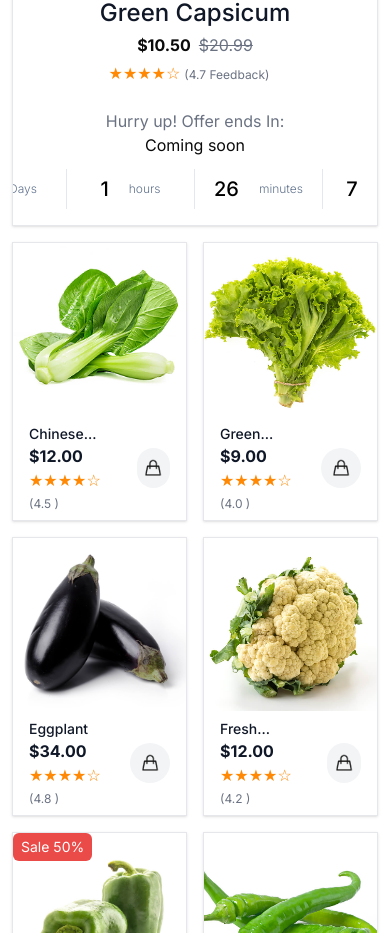
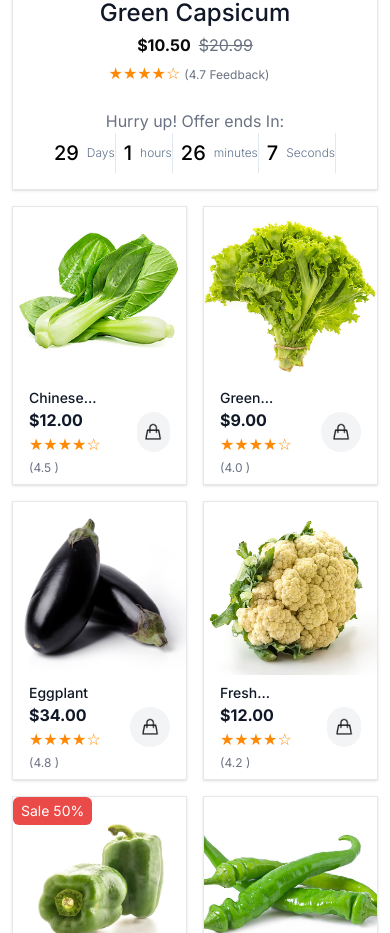
Before and after one commit to Anonymous-Roys/smabuyer, a Next.js app: page / in a window 390 px wide. Shown: the part 2660-3593 px from the top of the page. Built offline with nearby package versions, Linux system fonts and the light colour scheme.

Commit message:
ensure that the timer works and it's responsive accross all media queries

```diff
--- a/components/custom/CountDownItem.tsx
+++ b/components/custom/CountDownItem.tsx
@@ -7,8 +7,7 @@ type TimeUnit = "DAY" | "HOUR" | "MINUTE" | "SECOND";
 const CountDownShift = () => {
   return (
     <div className="flex items-center max-sm:flex-col gap-3 justify-center bg-white px-4">
-      <p className="text-primary-500 ">Coming soon</p>
-      <div className="mx-auto flex w-full max-w-lg items-center ">
+      <div className="mx-auto flex gap-2 w-full max-w-lg items-center ">
         <CountDownItem unit="DAY" text="Days" />
         <CountDownItem unit="HOUR" text="hours" />
         <CountDownItem unit="MINUTE" text="minutes" />
@@ -23,7 +22,7 @@ export default CountDownShift;
 const CountDownItem = ({ unit, text }: { unit: TimeUnit; text: string }) => {
   const { ref, time } = useTimer(unit);
   return (
-    <div className="flex h-[40px] w-[200px] items-center justify-center gap-5 border-r-[1px] border-slate-200 font-mono md:gap-2">
+    <div className="flex h-[40px] flex-1 items-center justify-center gap-2 sm:gap-5 border-r-[1px] border-slate-200 font-mono md:gap-2">
       <motion.div className="relative  overflow-hidden text-center ">
         <motion.span
           ref={ref}
--- a/components/ui/custom-card.tsx
+++ b/components/ui/custom-card.tsx
@@ -690,7 +690,7 @@ const ProductCard = React.forwardRef<HTMLDivElement, ProductCardProps>(
                     </li>
                   </div>
                 </ul> */}
-                <div className="flex justify-center items-center px-4">
+                <div className="">
                 <CountDownShift/>
                 </div>
               </div>
--- a/constants/products.ts
+++ b/constants/products.ts
@@ -168,4 +168,5 @@ export const HOTDEAL = {
     discount: 50,
     imageAlt: "Product 5 Image",
     isHotDeal: true,
+    endDate: new Date("2025-05-31T00:00:00Z"),
 };
--- a/hooks/useTimer.ts
+++ b/hooks/useTimer.ts
@@ -2,6 +2,7 @@
 
 import { useAnimate } from "framer-motion";
 import { useEffect, useRef, useState } from "react";
+import { HOTDEAL } from "@/constants/products";
 
 // Constants for time calculations
 const SECOND = 1000;
@@ -10,7 +11,7 @@ const HOUR = 60 * MINUTE;
 const DAY = 24 * HOUR;
 
 // Countdown target date
-const COUNTDOWN_FROM = new Date("2025-05-21T00:00:00Z").getTime();
+const COUNTDOWN_FROM = HOTDEAL.endDate.getTime();
 
 type TimeUnit = "DAY" | "HOUR" | "MINUTE" | "SECOND";
 
```
Lines whose indentation alone changed are shown as unchanged.
